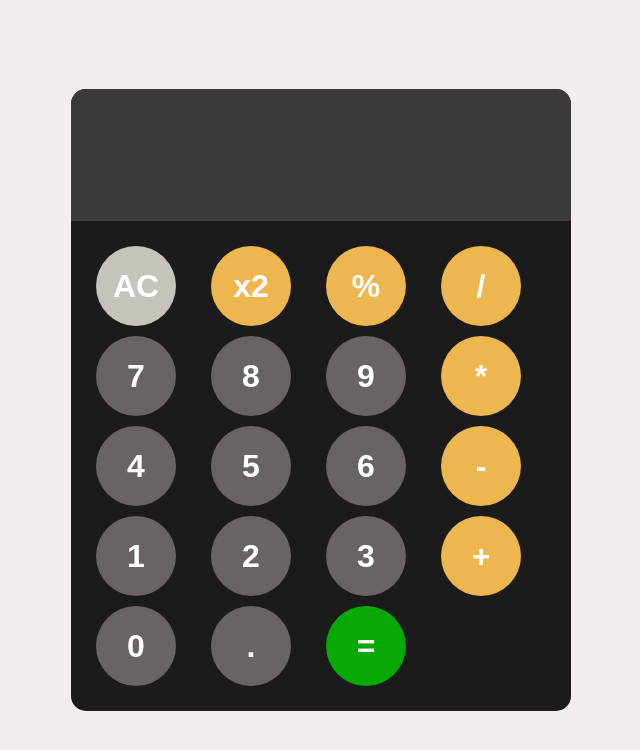
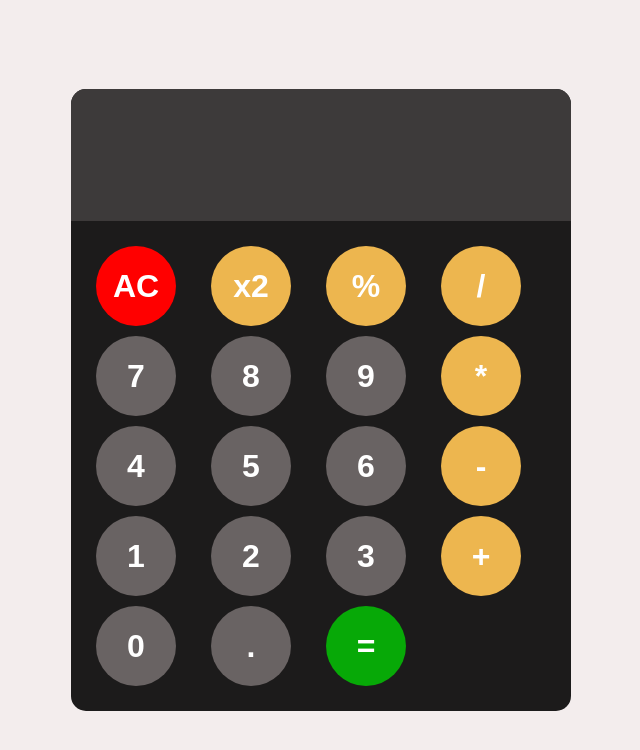
Before and after one commit to charitha820/Online-Calculator, a plain HTML site: page index.html in a window 1280 px wide. In both pictures the pointer is over the button "AC". Shown: the whole page, without its empty margins (319-959 px from the left). Drawn offline with Linux system fonts and the light colour scheme.

Commit message:
added some changes

```diff
--- a/style.css
+++ b/style.css
@@ -52,10 +52,10 @@ button:active{
 .equalTo:hover{
     background-color: green;
 }
-.Clear{
+.clearBtn{
     background-color: rgb(246, 58, 58);
 }
-.Clear:hover{
+.clearBtn:hover{
     background-color: red;
 }
 .operatorBtn{
```
